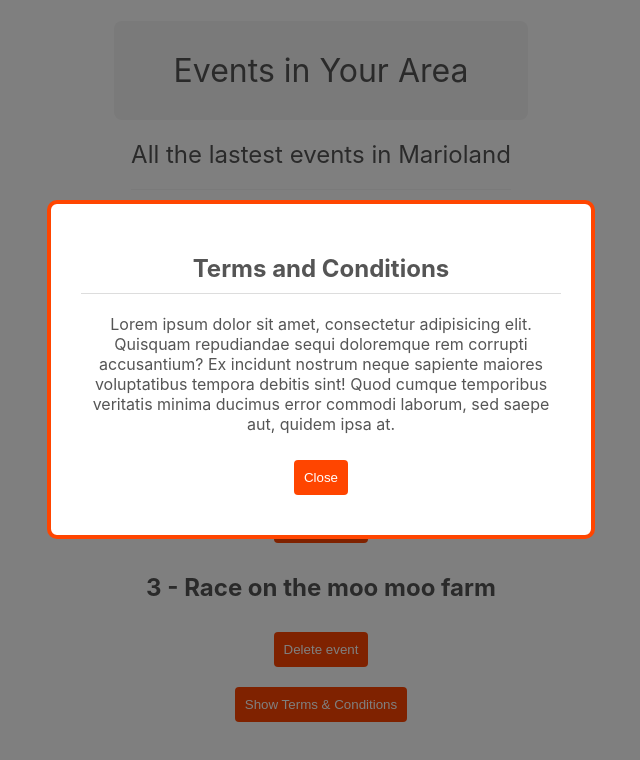
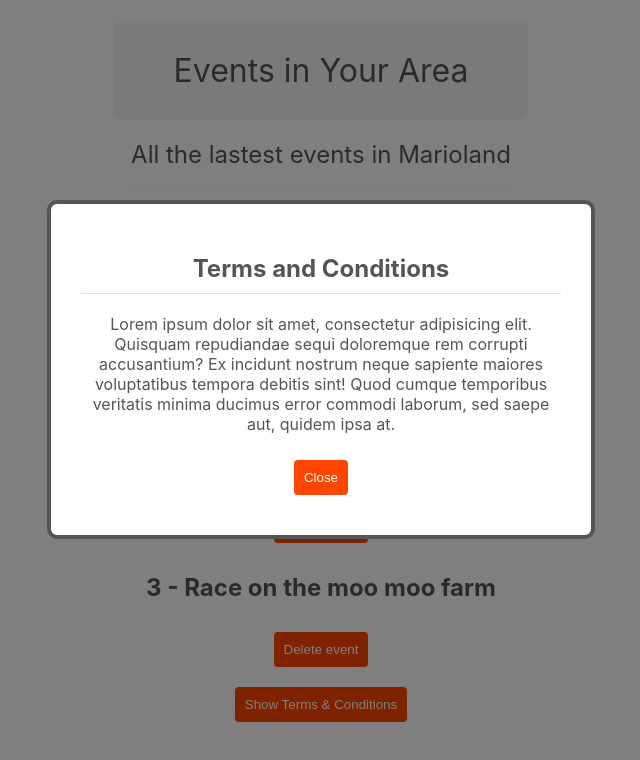
Before and after one commit to dselasea/my-first-react-app, a React (Create React App) app: page / in a window 1280 px wide. Both pictures are taken after a click on the button "Show Terms & Conditions". Shown: the top 760 px of the page, without its empty margins (319-959 px from the left). Built offline with nearby package versions, Linux system fonts and the light colour scheme.

Commit message:
Dynamic styling

```diff
--- a/src/App.js
+++ b/src/App.js
@@ -39,7 +39,7 @@ function App() {
         <button onClick={() => setShowEvents(true)}>Show events</button>
       </div>}
 
-      {showEvents && <EventList events={events} handleClick={handleClick}/>}
+      {showEvents && <EventList events={events} handleClick={handleClick} isSalesModal={true}/>}
 
       {/* <Modal>
           <h2>10% Off Coupon Code!!!</h2>
--- a/src/components/Modal.js
+++ b/src/components/Modal.js
@@ -2,10 +2,13 @@ import React from 'react';
 import ReactDOM from 'react-dom';
 import "./Modal.css";
 
-function Modal({children, handleClose}) {
+function Modal({children, handleClose, isSalesModal}) {
   return ReactDOM.createPortal((
     <div className='modal-backdrop'>
-        <div className='modal' style={{border: "4px solid", borderColor: "#ff4500", textAlign: "center"}}>
+        <div className='modal' style={{
+          border: "4px solid",
+          borderColor: isSalesModal ? "#ff4500" : "#555",
+          textAlign: "center"}}>
             {children}
             <button onClick={handleClose}>Close</button>
         </div>
```
